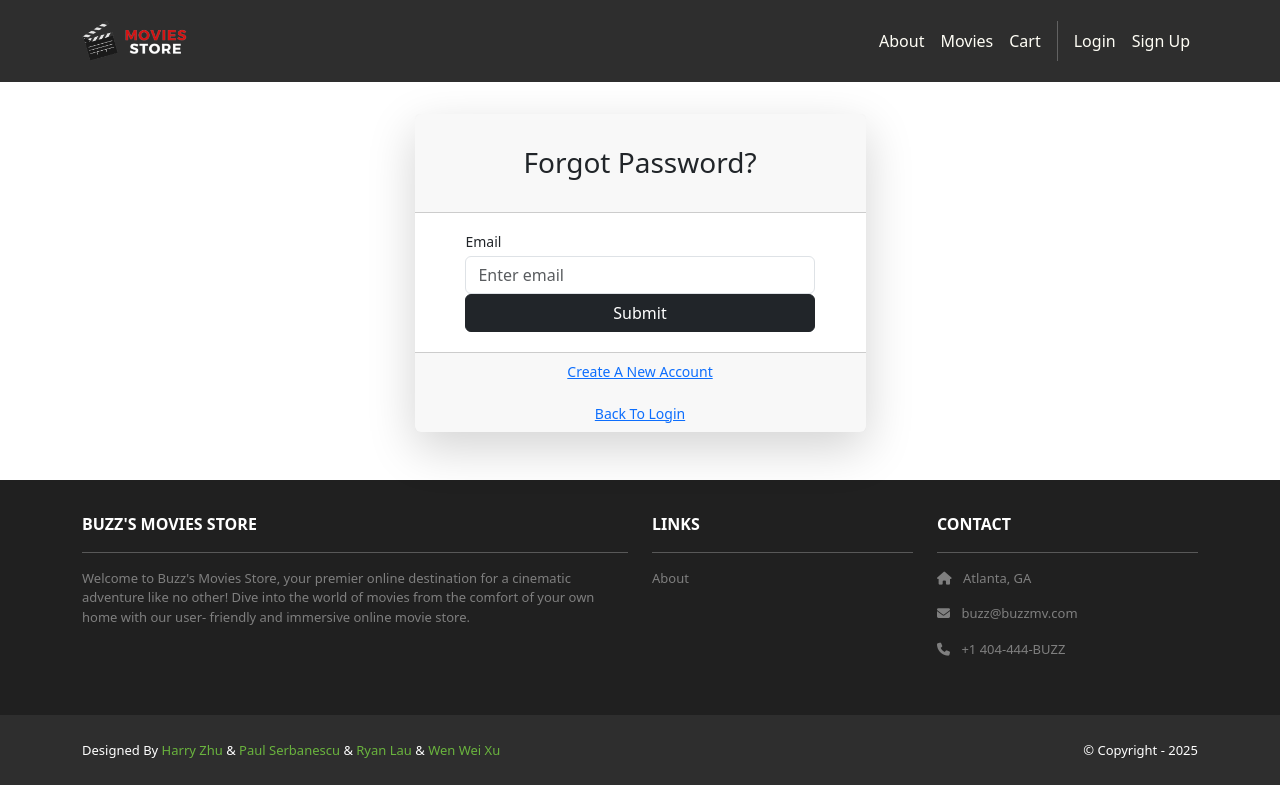
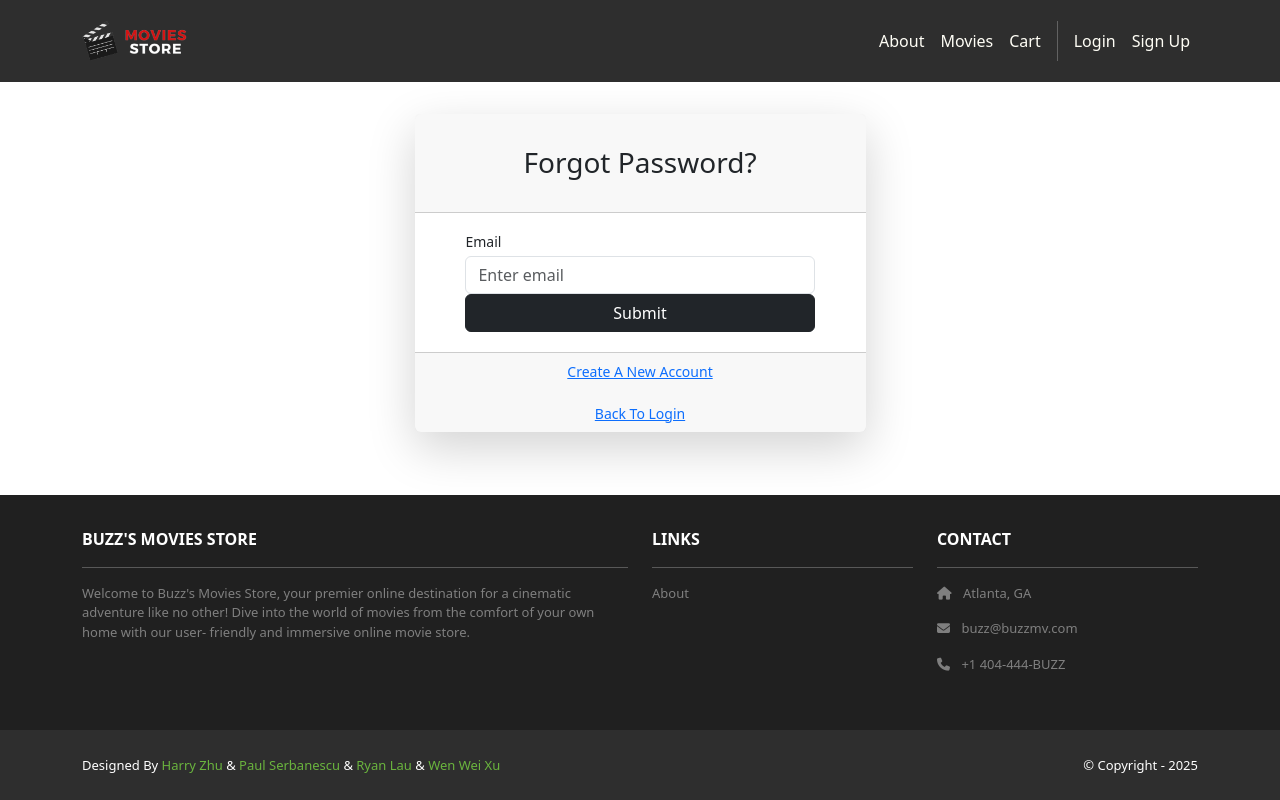
Before and after one commit to pserb/buzzmv, a Django app: page /accounts/password-reset/ in a window 1280 px wide. Run offline with Django 5.2, Linux system fonts and the light colour scheme; some libraries are stand-ins or nearby versions.

Commit message:
fixed floating footer, updated favicon, changed background

```diff
--- a/moviesstore/moviesstore/static/css/style.css
+++ b/moviesstore/moviesstore/static/css/style.css
@@ -1,6 +1,10 @@
 .bg-index {
 	background: url("/static/img/background.jpg") no-repeat fixed;
 	background-size: 100% auto;
+}
+
+body > div {
+    flex: 1;
 }
 
 .navbar a.nav-link {
--- a/moviesstore/moviesstore/templates/base.html
+++ b/moviesstore/moviesstore/templates/base.html
@@ -3,6 +3,7 @@
 	{% load static %}
 	<head>
 		<head>
+            <link rel="icon" type="image/x-icon" href="{% static 'img/favicon.ico' %}" />
 			<title>{{ template_data.title }}</title>
 			<link href="https://cdn.jsdelivr.net/npm/bootstrap@5.3.3/dist/css/bootstrap.min.css" rel="stylesheet" crossorigin="anonymous" />
 			<link rel="stylesheet" href="https://cdnjs.cloudflare.com/ajax/libs/font-awesome/6.1.1/css/all.min.css" />
@@ -17,7 +18,7 @@
       initial-scale=1"
 		/>
 	</head>
-	<body>
+	<body class="d-flex flex-column min-vh-100">
 		<!-- Header -->
 		<nav class="p-3 navbar navbar-dark bg-dark navbar-expand-lg">
 			<div class="container">
```
Also changed, not shown: moviesstore/moviesstore/static/img/favicon.ico (added).
